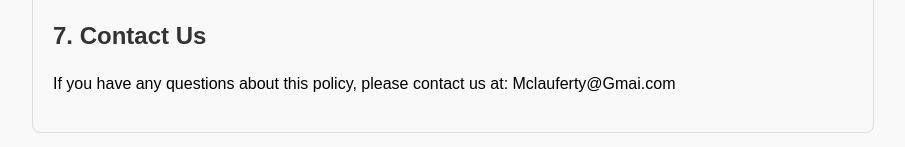
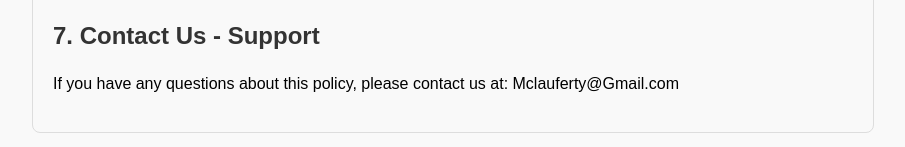
Before and after one commit to Corey-sudo/TerminalNotes, a plain HTML site: page index.html in a window 1280 px wide. Shown: the part 1060-1207 px from the top of the page, without its empty margins (187-1092 px from the left). Drawn offline with Linux system fonts and the light colour scheme.

Commit message:
Update index.html

```diff
--- a/index.html
+++ b/index.html
@@ -62,8 +62,8 @@
     <h2>6. Changes to This Privacy Policy</h2>
     <p>We may update this policy to reflect changes in legal requirements or our practices. If we make material changes, we will revise the “Effective Date” and notify you via the app’s update notes or in-app notification.</p>
 
-    <h2>7. Contact Us</h2>
-    <p>If you have any questions about this policy, please contact us at: Mclauferty@Gmai.com</p>
+    <h2>7. Contact Us - Support </h2>
+    <p>If you have any questions about this policy, please contact us at: Mclauferty@Gmail.com</p>
 
 </body>
 </html>
```
